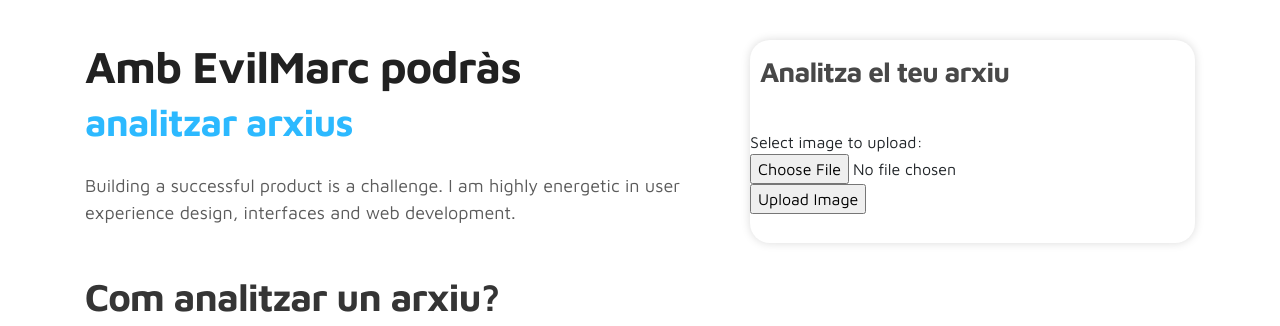
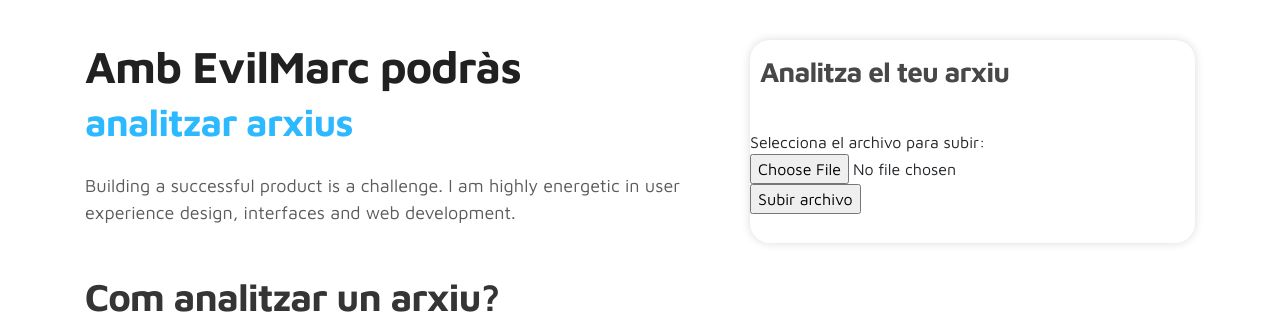
Before and after one commit to mxntse3exe/EvilMarc, a PHP site: page / in a window 1280 px wide. Shown: the part 70-396 px from the top of the page. Run offline with PHP 8.4, Linux system fonts and the light colour scheme; data that the repository does not hold is empty.

Commit message:
Update index.php

```diff
--- a/web/index.php
+++ b/web/index.php
@@ -84,32 +84,66 @@
                     <div class="pujar_arxius_index">
                         <h3 class="text_analitzar">Analitza el teu arxiu</h3>
                         <br>
-                        <form action="upload.php" method="post" enctype="multipart/form-data">
-                            Select image to upload:
+                        <form method="post" enctype="multipart/form-data">
+                            Selecciona el archivo para subir:
                             <input type="file" name="fileToUpload" id="fileToUpload">
-                            <input type="submit" value="Upload Image" name="submit">
+                            <input type="submit" value="Subir archivo" name="submit">
                         </form>
                         <br>
                         <?php
+                        // Definir la carpeta donde se subirán los archivos
                         $target_dir = "fitxers/fitxers_usuaris/";
-                        $target_file = $target_dir . basename($_FILES["fileToUpload"]["name"]);
-                        $uploadOk = 1;
-                        $imageFileType = strtolower(pathinfo($target_file,PATHINFO_EXTENSION));
+                        $mensaje = '';
 
-                        // Check if image file is a actual image or fake image
-                        if(isset($_POST["submit"])) {
-                        $check = getimagesize($_FILES["fileToUpload"]["tmp_name"]);
-                        if($check !== false) {
-                            echo "File is an image - " . $check["mime"] . ".";
+                        // Verificar si el formulario fue enviado
+                        if (isset($_POST["submit"])) {
+                            // Obtener la información del archivo subido
+                            $target_file = $target_dir . basename($_FILES["fileToUpload"]["name"]);
                             $uploadOk = 1;
-                        } else {
-                            echo "File is not an image.";
-                            $uploadOk = 0;
+                            $imageFileType = strtolower(pathinfo($target_file, PATHINFO_EXTENSION));
+
+                            // Verificar si el archivo es una imagen (aunque no estés limitando los tipos de archivo, esto es parte del código original)
+                            $check = getimagesize($_FILES["fileToUpload"]["tmp_name"]);
+                            if ($check !== false) {
+                                $mensaje = "El archivo es una imagen - " . $check["mime"] . ".";
+                                $uploadOk = 1;
+                            } else {
+                                $mensaje = "El archivo no es una imagen.";
+                                $uploadOk = 0;
+                            }
+
+                            // Verificar si el archivo ya existe
+                            if (file_exists($target_file)) {
+                                $mensaje = "El archivo ya existe.";
+                                $uploadOk = 0;
+                            }
+
+                            // Verificar el tamaño del archivo
+                            if ($_FILES["fileToUpload"]["size"] > 681574400) { // 650 MB
+                                $mensaje = "El archivo es demasiado grande.";
+                                $uploadOk = 0;
+                            }
+
+                            // Si todo está bien, intentar mover el archivo
+                            if ($uploadOk == 0) {
+                                $mensaje .= " El archivo no se subió.";
+                            } else {
+                                if (move_uploaded_file($_FILES["fileToUpload"]["tmp_name"], $target_file)) {
+                                    $mensaje = "El archivo " . htmlspecialchars(basename($_FILES["fileToUpload"]["name"])) . " se ha subido correctamente.";
+                                } else {
+                                    $mensaje = "Error al subir el archivo.";
+                                }
+                            }
                         }
+
+                        // Mostrar mensaje
+                        if ($mensaje) {
+                            echo "<p>$mensaje</p>";
                         }
                         ?>
                     </div>
                 </div>
+
 
 
             </div>
```
